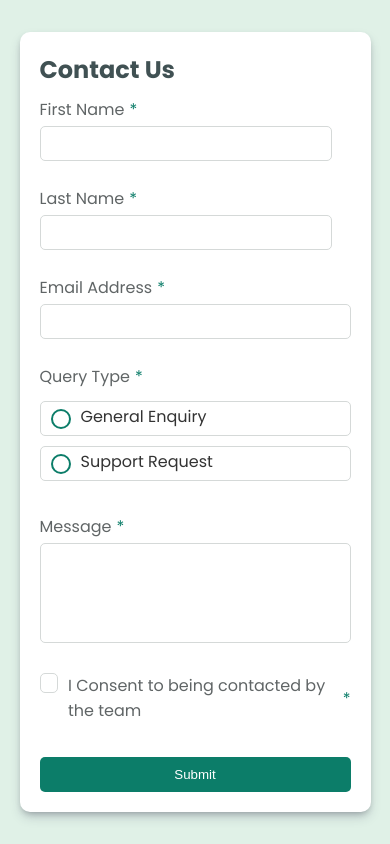
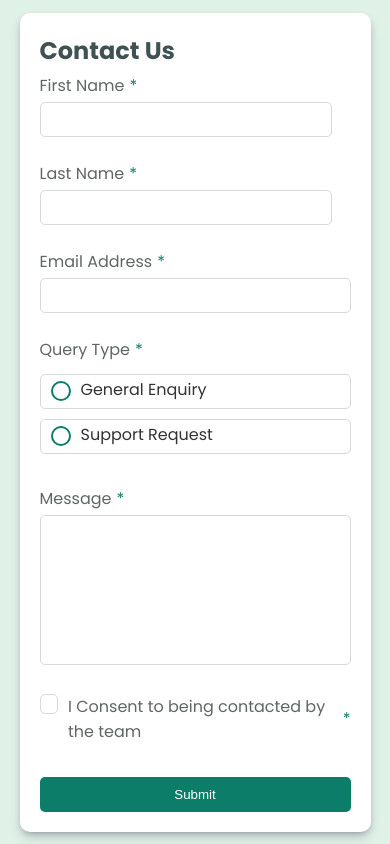
Before and after one commit to ananthabalan13/ContactForm, a plain HTML site: page index.html in a window 390 px wide. Drawn offline with Linux system fonts and the light colour scheme.

Commit message:
design changes

```diff
--- a/css/style.css
+++ b/css/style.css
@@ -12,7 +12,6 @@ body{
     justify-content: center;
     background-color: #e0f1e7;
     font-family: "Poppins", sans-serif;
-    /* font-weight: 500; */
     font-style: normal;
     position: relative;
 }
@@ -276,6 +275,25 @@ input[type="radio"]:checked {
 }
 @media screen and (max-width: 480px) {
     .form-inputs.message textarea{
-        height: 100px;
+        height: 150px;
+    }
+    .container{
+        background-color: white;
+        box-shadow: rgba(50, 50, 93, 0.25) 0px 6px 12px -2px, rgba(0, 0, 0, 0.3) 0px 3px 7px -3px;
+        padding: 20px;
+        border-radius: 10px;
+        display: flex;
+        flex-direction: column;
+        justify-content: center;
+        row-gap:5px !important;
+        width: 500px;
+    }
+    .tostMessage{
+        width: 400px !important;
+    }
+    .form-inputs .errorMessage{
+        color: red;
+        font-size: 13px;
+        height: 14px;
     }
 }
```
